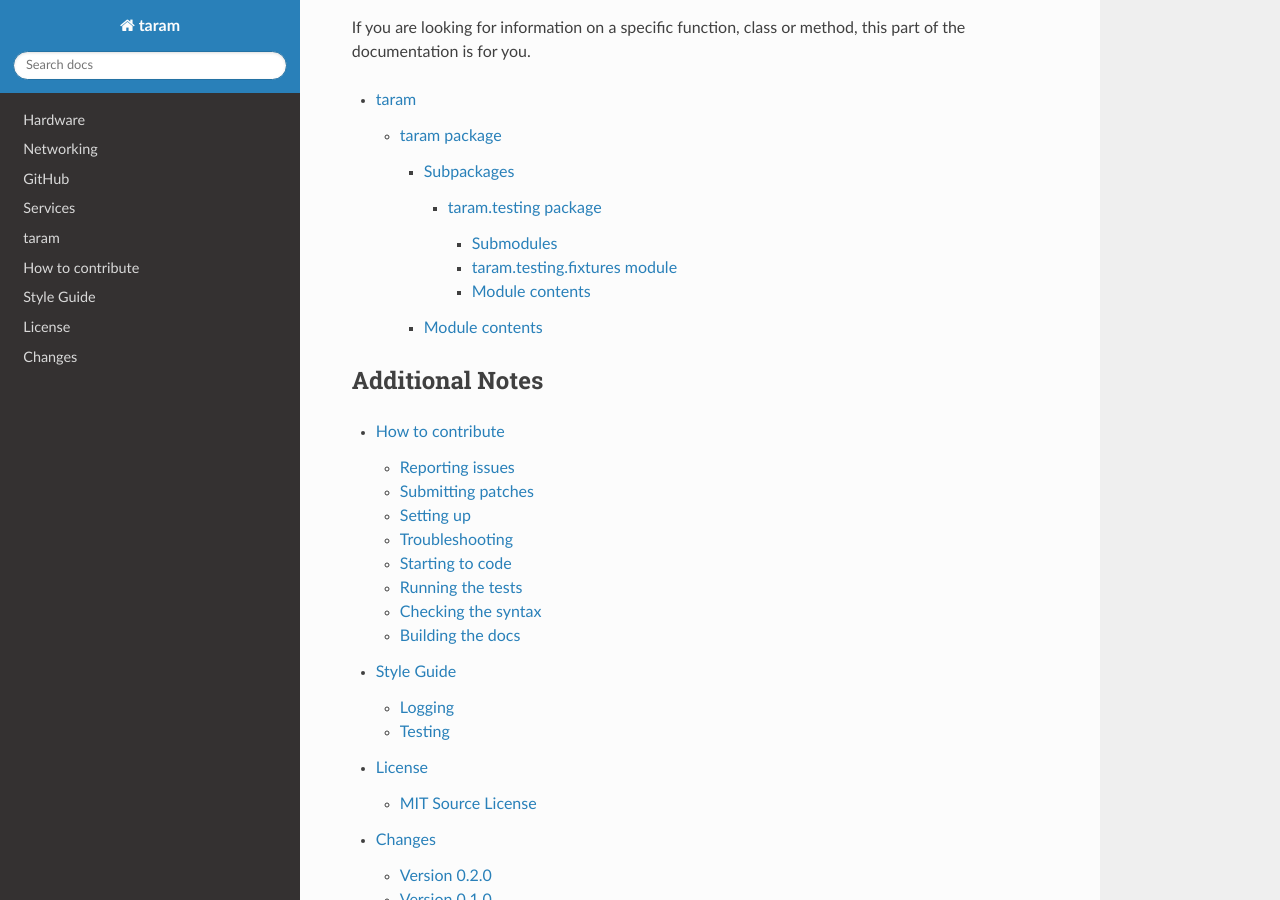
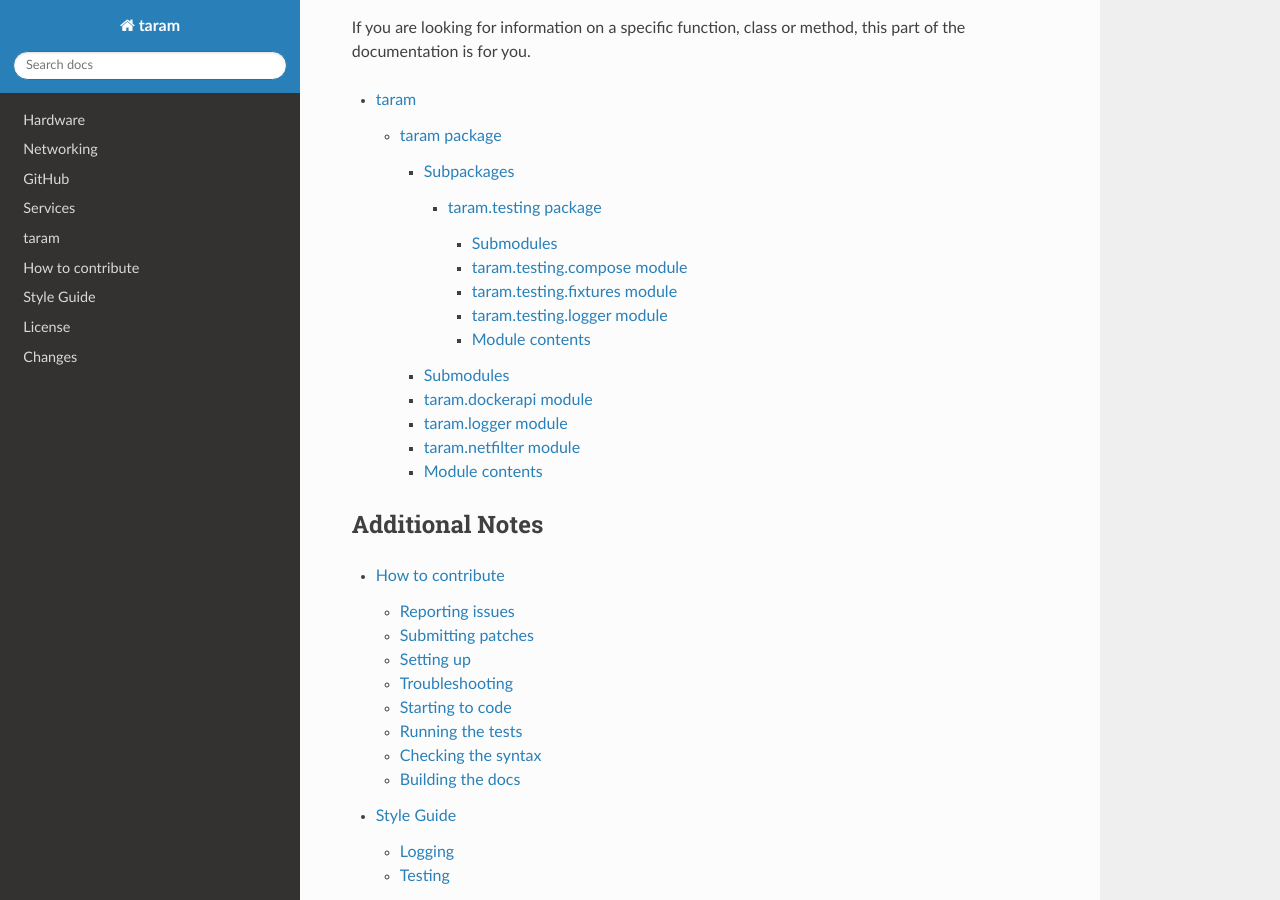
Before and after one commit to cr3/taramail, a Sphinx documentation site: the page built from docs/index.rst, in a window 1280 px wide and 900 px high, scrolled down 604 px. Built offline with Sphinx 7.4.7 and the Read the Docs theme 3.1.0, drawn with Linux system fonts in a browser that asks for light colours; the version number is read from the project's files by our own code.

```diff
--- a/README.rst
+++ b/README.rst
@@ -2,3 +2,9 @@ Taram
 =====
 
 Communauté de Notre-Dame-du-Laus.
+
+
+Project Information
+-------------------
+
+* `Documentation <https://cr3.github.io/taram/>`__
--- a/docs/taram.rst
+++ b/docs/taram.rst
@@ -9,6 +9,33 @@ Subpackages
 
    taram.testing
 
+Submodules
+----------
+
+taram.dockerapi module
+----------------------
+
+.. automodule:: taram.dockerapi
+   :members:
+   :undoc-members:
+   :show-inheritance:
+
+taram.logger module
+-------------------
+
+.. automodule:: taram.logger
+   :members:
+   :undoc-members:
+   :show-inheritance:
+
+taram.netfilter module
+----------------------
+
+.. automodule:: taram.netfilter
+   :members:
+   :undoc-members:
+   :show-inheritance:
+
 Module contents
 ---------------
 
--- a/docs/taram.testing.rst
+++ b/docs/taram.testing.rst
@@ -4,10 +4,26 @@ taram.testing package
 Submodules
 ----------
 
+taram.testing.compose module
+----------------------------
+
+.. automodule:: taram.testing.compose
+   :members:
+   :undoc-members:
+   :show-inheritance:
+
 taram.testing.fixtures module
 -----------------------------
 
 .. automodule:: taram.testing.fixtures
+   :members:
+   :undoc-members:
+   :show-inheritance:
+
+taram.testing.logger module
+---------------------------
+
+.. automodule:: taram.testing.logger
    :members:
    :undoc-members:
    :show-inheritance:
```
Also changed, not shown: 2 other files.
